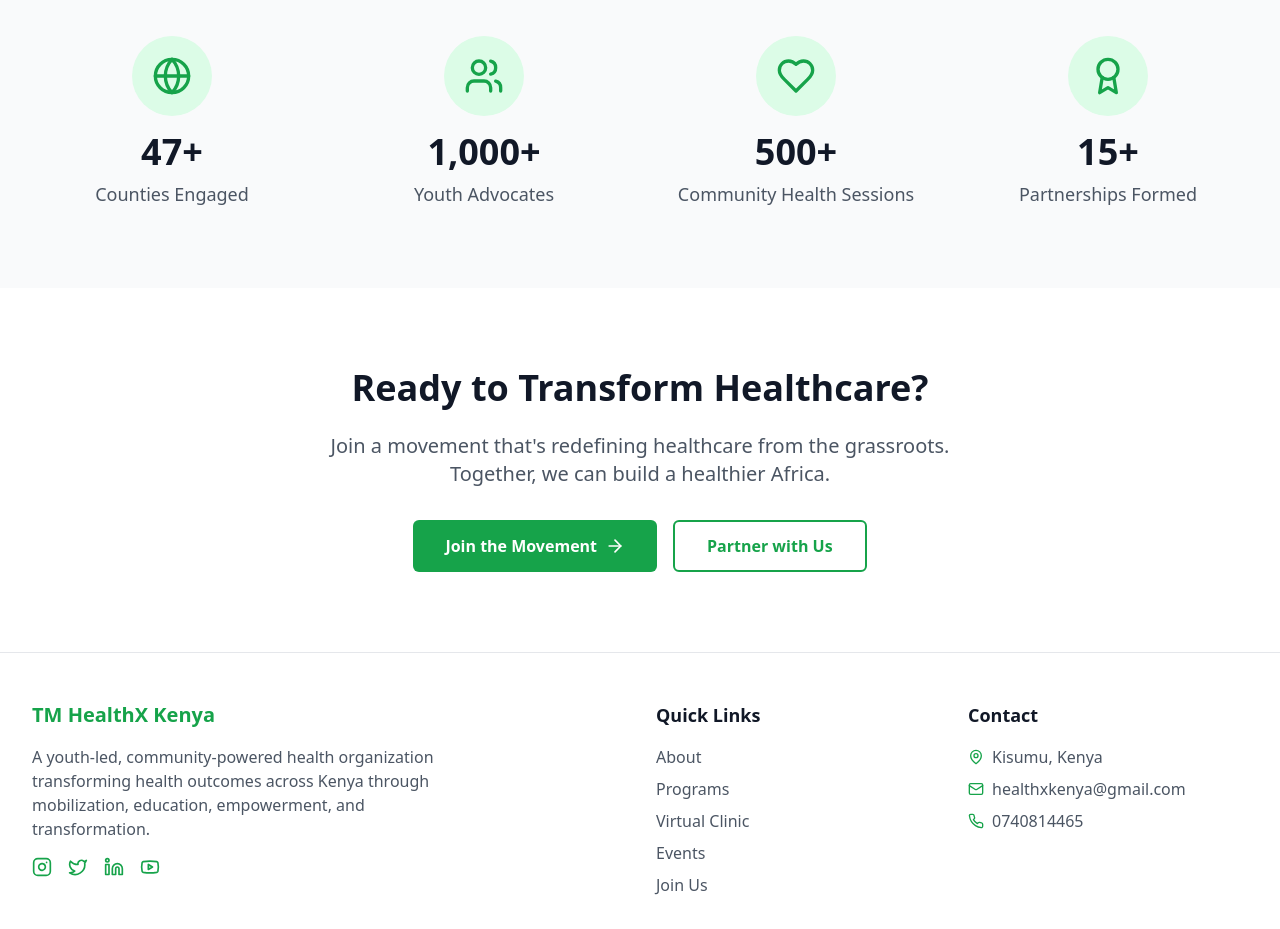
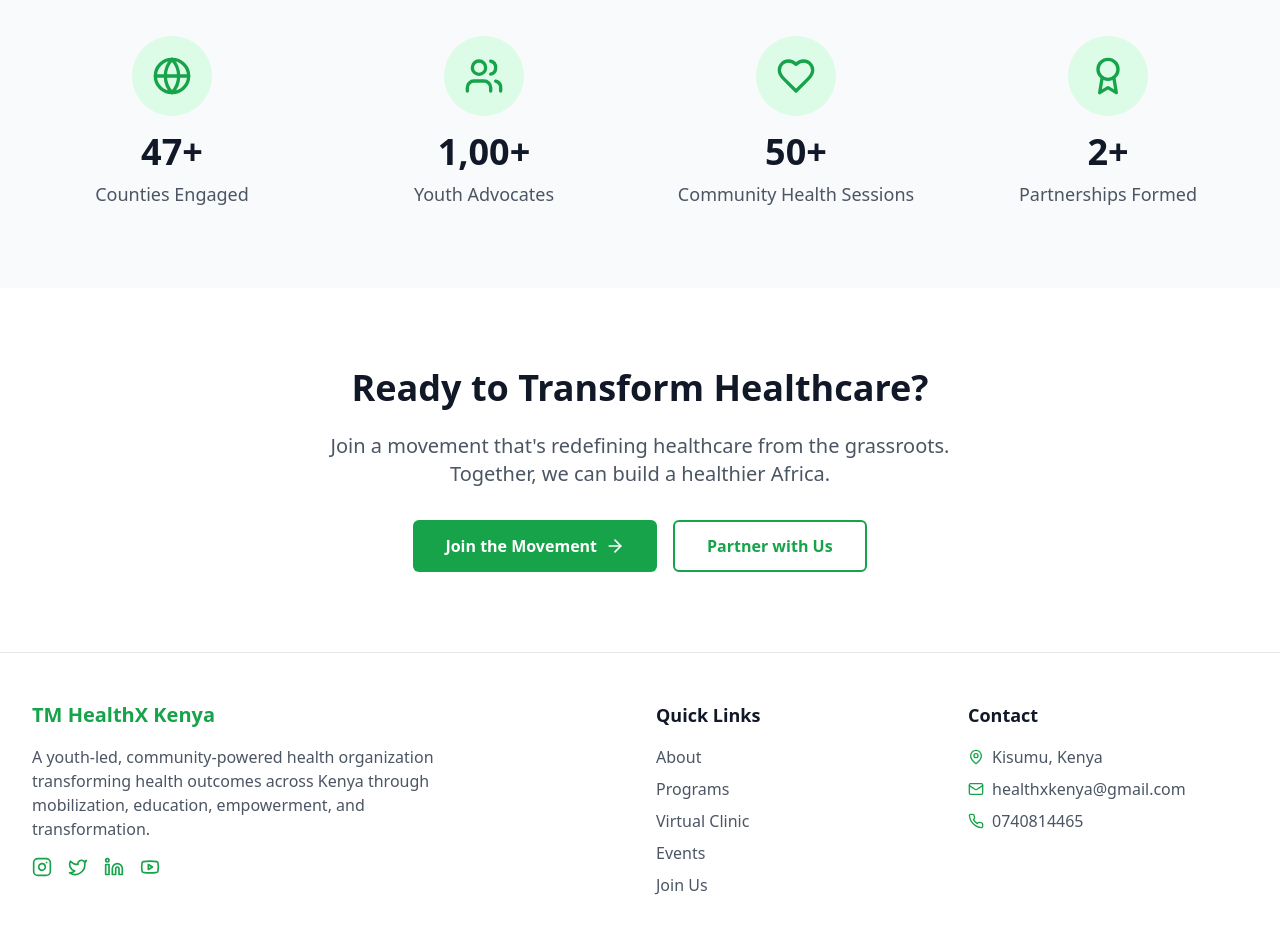
Before and after one commit to kennan675/Tmhealthx, a React (Vite) app: page / in a window 1280 px wide. Shown: the part 2380-3309 px from the top of the page. Built offline with nearby package versions, Linux system fonts and the light colour scheme.

Commit message:
Updated Homepage.tsx

```diff
--- a/src/pages/Homepage.tsx
+++ b/src/pages/Homepage.tsx
@@ -6,9 +6,9 @@ import { Link } from 'react-router-dom';
 const Homepage = () => {
   const stats = [
     { label: 'Counties Engaged', value: '47+', icon: Globe },
-    { label: 'Youth Advocates', value: '1,000+', icon: Users },
-    { label: 'Community Health Sessions', value: '500+', icon: Heart },
-    { label: 'Partnerships Formed', value: '15+', icon: Award },
+    { label: 'Youth Advocates', value: '1,00+', icon: Users },
+    { label: 'Community Health Sessions', value: '50+', icon: Heart },
+    { label: 'Partnerships Formed', value: '2+', icon: Award },
   ];
 
   const coreValues = [
```
